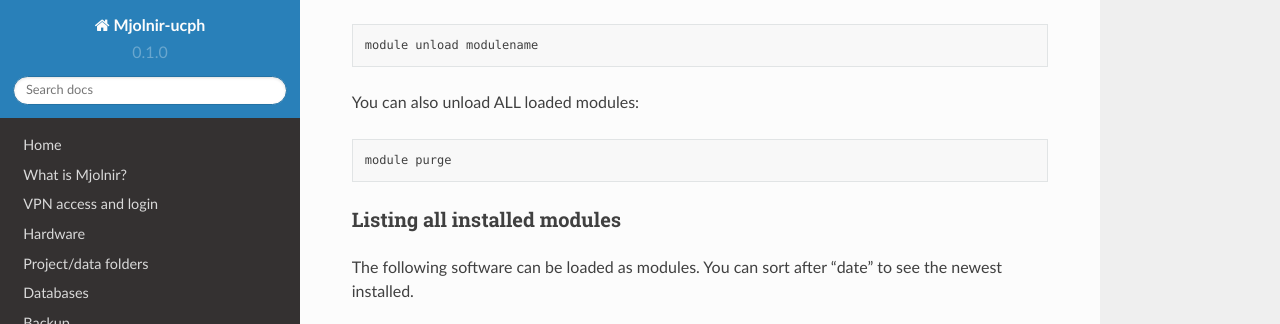
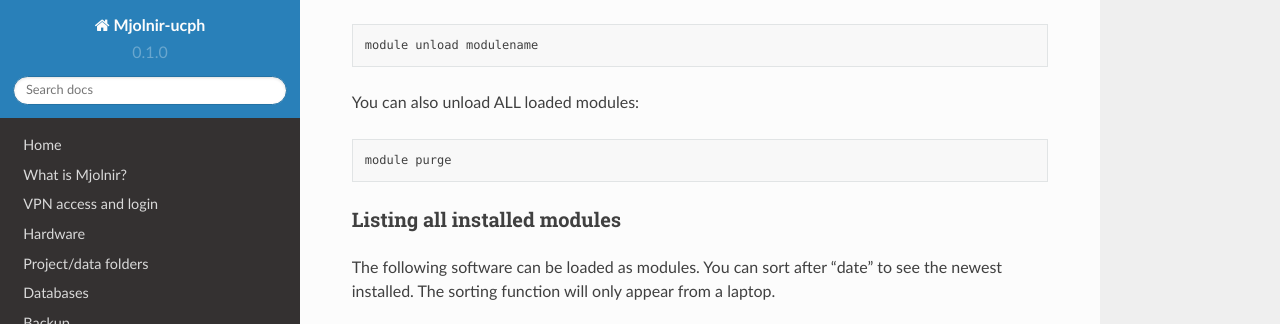
Before and after one commit to bentpetersendk/mjolnir_ucph, a Sphinx documentation site: the page built from docs/source/software.rst, in a window 1280 px wide and 900 px high, scrolled down 2433 px, cut to the strip 0-324 px from the top of the window. Built offline with Sphinx 7.4.7 and the Read the Docs theme 2.0.0, drawn with Linux system fonts in a browser that asks for light colours.

Commit message:
Update software.rst

```diff
--- a/docs/source/software.rst
+++ b/docs/source/software.rst
@@ -127,6 +127,7 @@
 ****
 The following software can be loaded as modules.
 You can sort after "date" to see the newest installed.
+The sorting function will only appear from a laptop.
 
 .. raw:: html
 
```
